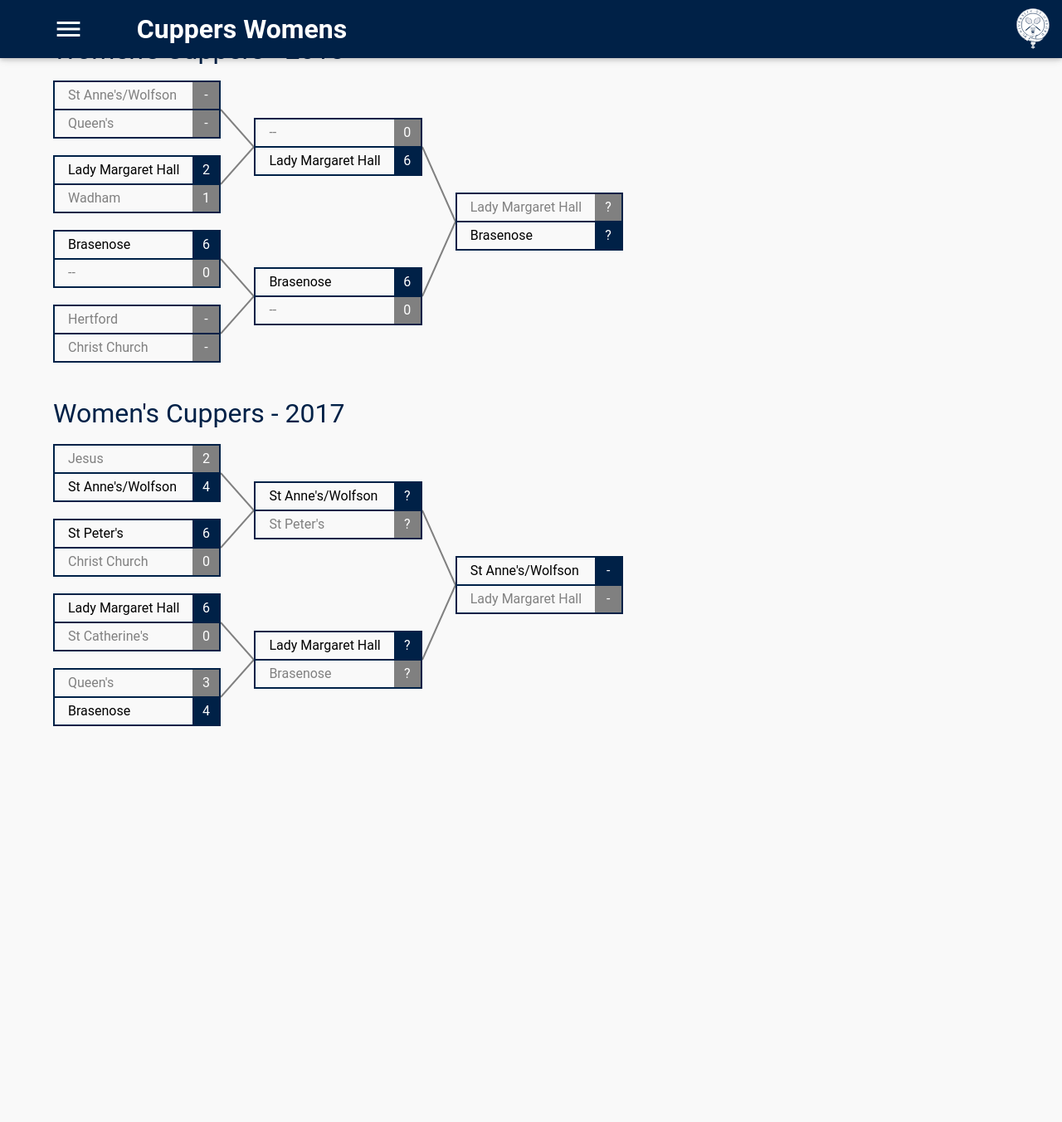
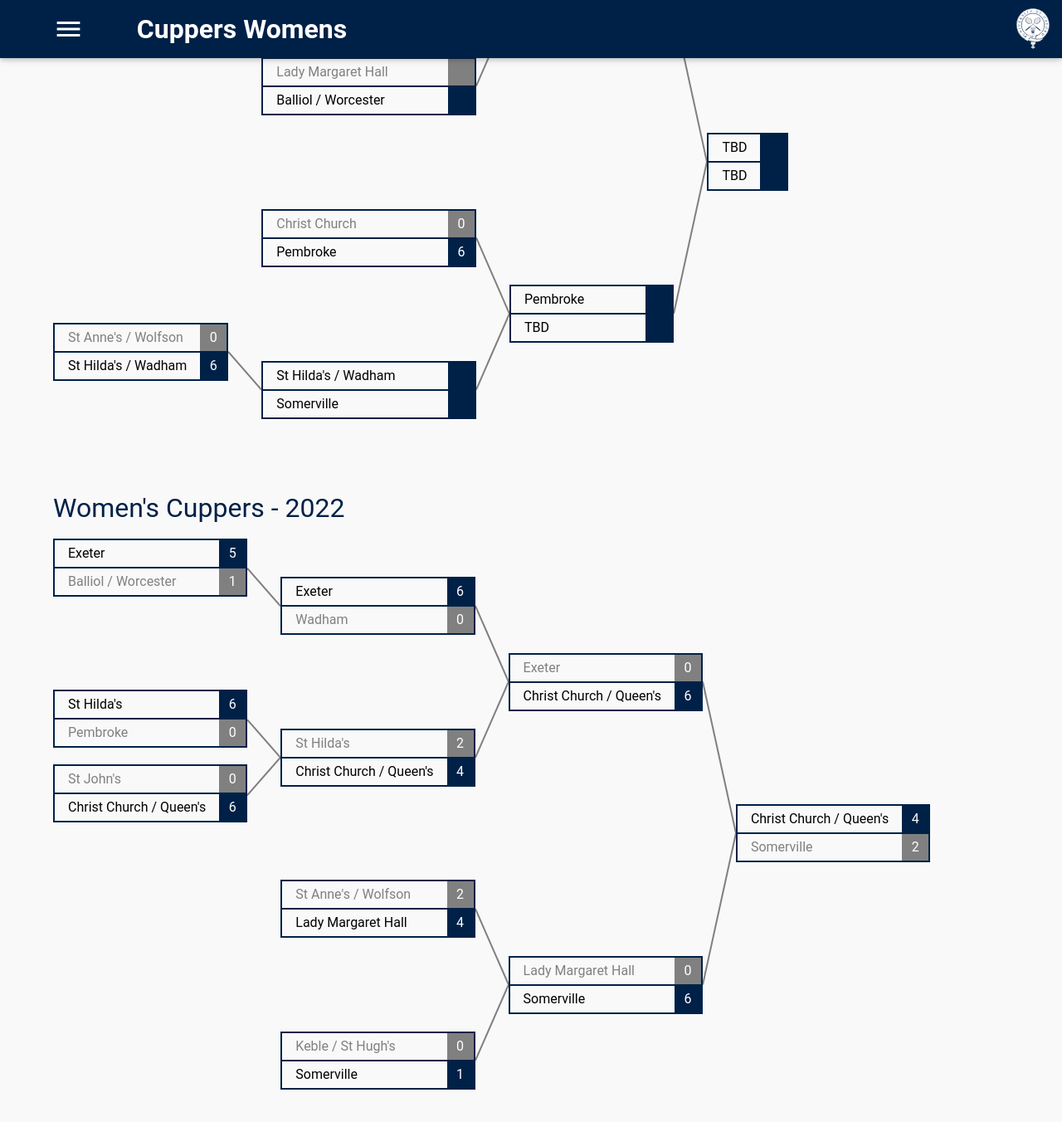
Before and after one commit to OUBaC/OUBaC.github.io, a Jekyll site: the page built from archive/cuppers-womens.html, in a window 1280 px wide and 1400 px high, scrolled down 399 px. Shown: the top 1352 px of the window at 83% size. Built offline with Jekyll 4.4.1, drawn with Linux system fonts in a browser that asks for light colours; before the commit the page ends 1314 px from its top, so only the background shows below that; some of the changed text lies outside the part shown.

Commit message:
Add 2021, 2022, 2023 cuppers results

```diff
--- /dev/null
+++ b/_data/cuppers/mens/2021.yml
@@ -0,0 +1,64 @@
+- matches:
+  - home: St Anne's
+    away: Hertford
+    homeScore: 4
+    awayScore: 2
+  - home: Brasenose
+    away: Christ Church
+    homeScore: 0
+    awayScore: 3
+  - home: Harris Manchester
+    away: Lady Margaret Hall
+    homeScore: 2
+    awayScore: 4
+  - home: New
+    away: Jesus
+    homeScore: 2
+    awayScore: 4
+  - home: Exeter
+    away: Queens
+    homeScore: 5
+    awayScore: 1
+  - home: Balliol
+    away: University College
+    homeScore: 0
+    awayScore: 1
+  - home: Magdalen
+    away: St Catz
+    homeScore: 1
+    awayScore: 5
+  - home: Merton / Mansfield
+    away: St Edmund Hall
+    homeScore: 1
+    awayScore: 0
+- matches:
+  - home: St Anne's
+    away: Christ Church
+    homeScore: 5
+    awayScore: 1
+  - home: Lady Margaret Hall
+    away: Jesus
+    homeScore: 2
+    awayScore: 4
+  - home: Exeter
+    away: University College
+    homeScore: 5
+    awayScore: 1
+  - home: St Catherine's
+    away: Merton / Mansfield
+    homeScore: 0
+    awayScore: 0
+- matches:
+  - home: St Anne's
+    away: Jesus
+    homeScore:
+    awayScore:
+  - home: Exeter
+    away:
+    homeScore:
+    awayScore:
+- matches:
+  - home: COVID
+    away:
+    homeScore: 19
+    awayScore:
--- /dev/null
+++ b/_data/cuppers/mens/2022.yml
@@ -0,0 +1,88 @@
+- matches:
+  - home:
+  - home:
+  - home:
+  - home:
+  - home:
+  - home:
+  - home:
+  - home:
+  - home:
+  - home:
+  - home:
+  - home:
+  - home:
+  - home:
+  - home:
+  - home: Lady Margaret Hall
+    away: Wadham
+    homeScore: 0
+    awayScore: 6
+- matches:
+  - home: Pembroke
+    away: Mansfield / Merton
+    homeScore: 1
+    awayScore: 5
+  - home: St Hilda's
+    away: Somerville
+    homeScore: 6
+    awayScore: 0
+  - home: Christ Church / Queen's
+    away: St Anne's / Wolfson
+    homeScore: 2
+    awayScore: 4
+  - home: St John's
+    away: St Peter's
+    homeScore: 2
+    awayScore: 4
+  - home: Balliol / Worcester
+    away: New
+    homeScore: 1
+    awayScore: 5
+  - home: St Edmund Hall
+    away: Jesus / Magdalen
+    homeScore: 3
+    awayScore: 3
+    homePoints: 1
+    awayPoints: 0
+  - home: Keble
+    away: Exeter
+    homeScore: 4
+    awayScore: 2
+  - home: Hertford
+    away: Wadham
+    homeScore: 1
+    awayScore: 5
+- matches:
+  - home: Mansfield / Merton
+    away: St Hilda's
+    homeScore: 0
+    awayScore: 6
+  - home: St Anne's / Wolfson
+    away: St Peter's
+    homeScore: 1
+    awayScore: 5
+  - home: New
+    away: St Edmund Hall
+    homeScore: 1
+    awayScore: 5
+  - home: Keble
+    away: Wadham
+    homeScore:
+    awayScore:
+    homePoints: 0
+    awayPoints: 1
+- matches:
+  - home: St Hilda's
+    away: St Peter's
+    homeScore: 2
+    awayScore: 4
+  - home: St Edmund Hall
+    away: Wadham
+    homeScore: 2
+    awayScore: 4
+- matches:
+  - home: St Peter's
+    away: Wadham
+    homeScore: 4
+    awayScore: 2
--- /dev/null
+++ b/_data/cuppers/mens/2023.yml
@@ -0,0 +1,74 @@
+- matches:
+  - home: St Edmund Hall / St Peter's
+    away: Mansfield / Merton
+    homeScore: 5
+    awayScore: 1
+  - home: St Anne's / Wolfson
+    away: Lady Margaret Hall
+    homeScore: 4
+    awayScore: 1
+  - home: Exeter / Queen's
+    away: Sommerville
+    homeScore: 3
+    awayScore: 3
+    homePoints: 0
+    awayPoints: 1
+  - home: University College
+    away: Christ Church
+    homePoints: 1
+    awayPoints: 0
+  - home: Balliol / Worcester
+    away: St John's
+    homeScore: 3
+    awayScore: 3
+    homePoints: 0
+    awayPoints: 1
+  - home: Pembroke
+    away: Hertford
+    homeScore: 3
+    awayScore: 3
+    homePoints: 1
+    awayPoints: 0
+  - home: Keble
+    away: New
+    homePoints: 1
+    awayPoints: 0
+  - home: St Hilda's / Wadham
+    away: Trinity
+    homeScore: 6
+    awayScore: 0
+- matches:
+  - home: St Edmund Hall / St Peter's
+    away: St Anne's / Wolfson
+    homeScore: 5
+    awayScore: 1
+  - home: Somerville
+    away: University College
+    homePoints: 0
+    awayPoints: 1
+  - home: St John's
+    away: Pembroke
+    homeScore: 3
+    awayScore: 3
+    homePoints: 1
+    awayPoints: 0
+  - home: Keble
+    away: St Hilda's / Wadham
+    homeScore: 4
+    awayScore: 2
+- matches:
+  - home: St Edmund Hall / St Peter's
+    away: University College
+    homeScore: 5
+    awayScore: 1
+  - home: St John's
+    away: Keble
+    homeScore: 3
+    awayScore: 3
+    homePoints: 0
+    awayPoints: 1
+- matches:
+  - home: St Edmund Hall / St Peter's
+    away: Keble
+    homeScore:
+    awayScore:
--- /dev/null
+++ b/_data/cuppers/womens/2021.yml
@@ -0,0 +1,31 @@
+- matches:
+  - home: University College
+    away: Balliol
+    homeScore: 6
+    awayScore: 0
+  - home: St Hilda's
+    away: Lady Margaret Hall
+    homeScore:
+    awayScore:
+  - home: Exeter
+    away: Queen's
+    homeScore: 1
+    awayScore: 5
+  - home: Brasenose
+    away: St Edmund Hall
+    homeScore:
+    awayScore:
+- matches:
+  - home: University College
+    away:
+    homeScore:
+    awayScore:
+  - home: Queen's
+    away:
+    homeScore:
+    awayScore:
+- matches:
+  - home: COVID
+    away:
+    homeScore: 19
+    awayScore:
--- /dev/null
+++ b/_data/cuppers/womens/2022.yml
@@ -0,0 +1,49 @@
+- matches:
+  - home: Exeter
+    away: Balliol / Worcester
+    homeScore: 5
+    awayScore: 1
+  - home:
+  - home: St Hilda's
+    away: Pembroke
+    homeScore: 6
+    awayScore: 0
+  - home: St John's
+    away: Christ Church / Queen's
+    homeScore: 0
+    awayScore: 6
+  - home:
+  - home:
+  - home:
+  - home:
+- matches:
+  - home: Exeter
+    away: Wadham
+    homeScore: 6
+    awayScore: 0
+  - home: St Hilda's
+    away: Christ Church / Queen's
+    homeScore: 2
+    awayScore: 4
+  - home: St Anne's / Wolfson
+    away: Lady Margaret Hall
+    homeScore: 2
+    awayScore: 4
+  - home: Keble / St Hugh's
+    away: Somerville
+    homeScore: 0
+    awayScore: 1
+- matches:
+  - home: Exeter
+    away: Christ Church / Queen's
+    homeScore: 0
+    awayScore: 6
+  - home: Lady Margaret Hall
+    away: Somerville
+    homeScore: 0
+    awayScore: 6
+- matches:
+  - home: Christ Church / Queen's
+    away: Somerville
+    awayScore: 2
+    homeScore: 4
--- /dev/null
+++ b/_data/cuppers/womens/2023.yml
@@ -0,0 +1,46 @@
+- matches:
+  - home:
+  - home: University College
+    away: St John's
+    homePoints: 1
+    awayPoints: 0
+  - home:
+  - home:
+  - home:
+  - home:
+  - home: St Anne's / Wolfson
+    away: St Hilda's / Wadham
+    homeScore: 0
+    awayScore: 6
+  - home:
+- matches:
+  - home: St Edmund Hall / St Peter's
+    away: University College
+    homeScore:
+    awayScore:
+  - home: Lady Margaret Hall
+    away: Balliol / Worcester
+    homePoints: 0
+    awayPoints: 1
+  - home: Christ Church
+    away: Pembroke
+    homeScore: 0
+    awayScore: 6
+  - home: St Hilda's / Wadham
+    away: Somerville
+    homeScore:
+    awayScore:
+- matches:
+  - home: TBD
+    away: Balliol / Worcester
+    homeScore:
+    awayScore:
+  - home: Pembroke
+    away: TBD
+    homeScore:
+    awayScore:
+- matches:
+  - home: TBD
+    away: TBD
+    homeScore:
+    awayScore:
--- a/_data/winners.yml
+++ b/_data/winners.yml
@@ -1,3 +1,6 @@
+- year: 2022
+  mens-cuppers: St Peter's
+  womens-cuppers: Christ Church / Queen's
 - year: 2019
   mens-league: St John's/Mansfield
   womens-league: Somerville
```
